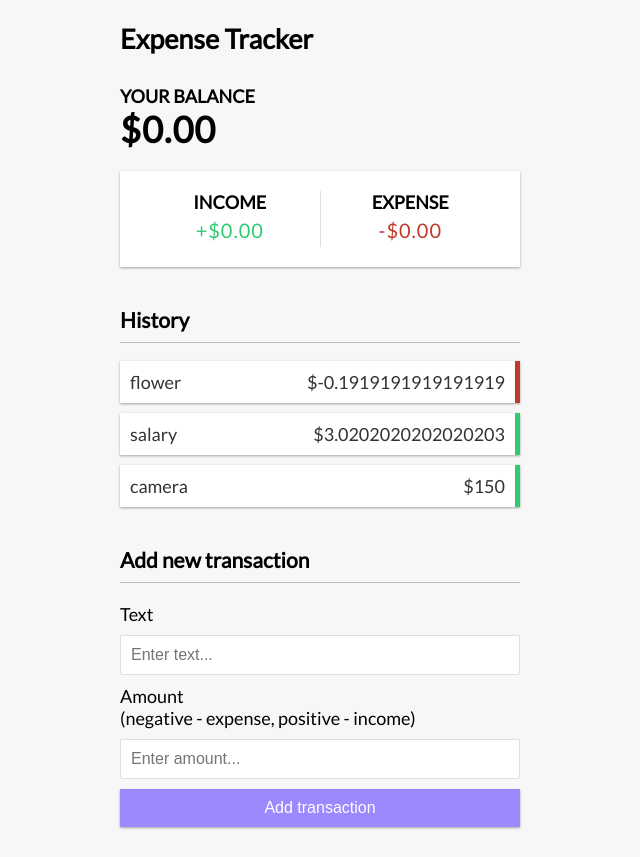
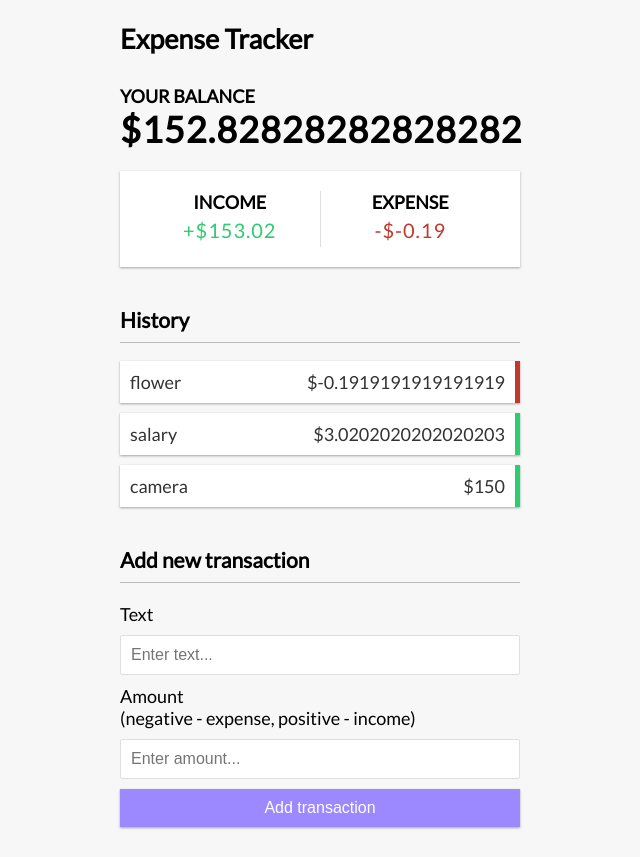
Before and after one commit to paulalextech/vue-expense-tracker, a Vue app: page / in a window 1280 px wide. Shown: the whole page, without its empty margins (320-960 px from the left). Built offline with nearby package versions, Linux system fonts and the light colour scheme.

Commit message:
add income expenses

```diff
--- a/src/App.vue
+++ b/src/App.vue
@@ -1,8 +1,8 @@
 <template>
 	<Header />
 	<div class="container">
-		<Balance />
-		<IncomeExpenses />
+		<Balance :total="total" />
+		<IncomeExpenses :income="income" :expenses="expenses" />
 		<TransactionList :transactions="transactions" />
 		<AddTransaction />
 	</div>
@@ -15,11 +15,35 @@
 import TransactionList from './components/TransactionList.vue';
 import AddTransaction from './components/AddTransaction.vue';
 
-import { ref } from 'vue';
+import { ref, computed } from 'vue';
 
 const transactions = ref([
 	{ id: 1, text: 'flower', amount: -19 / 99 },
 	{ id: 2, text: 'salary', amount: 299 / 99 },
 	{ id: 3, text: 'camera', amount: 150 },
 ]);
+
+const total = computed(() => {
+	return transactions.value.reduce((acc, transaction) => {
+		return acc + transaction.amount;
+	}, 0);
+});
+
+// Get income
+const income = computed(() => {
+	return transactions.value
+		.filter((transaction) => transaction.amount > 0)
+		.reduce((acc, transaction) => {
+			return acc + transaction.amount;
+		}, 0)
+		.toFixed(2);
+});
+
+// get expenses
+const expenses = computed(() => {
+	return transactions.value
+		.filter((transaction) => transaction.amount < 0)
+		.reduce((acc, transaction) => acc + transaction.amount, 0)
+		.toFixed(2);
+});
 </script>
--- a/src/components/Balance.vue
+++ b/src/components/Balance.vue
@@ -1,4 +1,15 @@
 <template>
 	<h4>Your Balance</h4>
-	<h1 id="balance">$0.00</h1>
+	<h1 id="balance">${{ total }}</h1>
 </template>
+
+<script setup>
+import { defineProps } from 'vue';
+
+const props = defineProps({
+	total: {
+		type: Number,
+		required: true,
+	},
+});
+</script>
--- a/src/components/IncomeExpenses.vue
+++ b/src/components/IncomeExpenses.vue
@@ -2,11 +2,26 @@
 	<div class="inc-exp-container">
 		<div>
 			<h4>Income</h4>
-			<p id="money-plus" class="money plus">+$0.00</p>
+			<p id="money-plus" class="money plus">+${{ income }}</p>
 		</div>
 		<div>
 			<h4>Expense</h4>
-			<p id="money-minus" class="money minus">-$0.00</p>
+			<p id="money-minus" class="money minus">-${{ expenses }}</p>
 		</div>
 	</div>
 </template>
+
+<script setup>
+import { defineProps } from 'vue';
+
+const props = defineProps({
+	income: {
+		type: Number,
+		required: true,
+	},
+	expenses: {
+		type: Number,
+		required: true,
+	},
+});
+</script>
```
